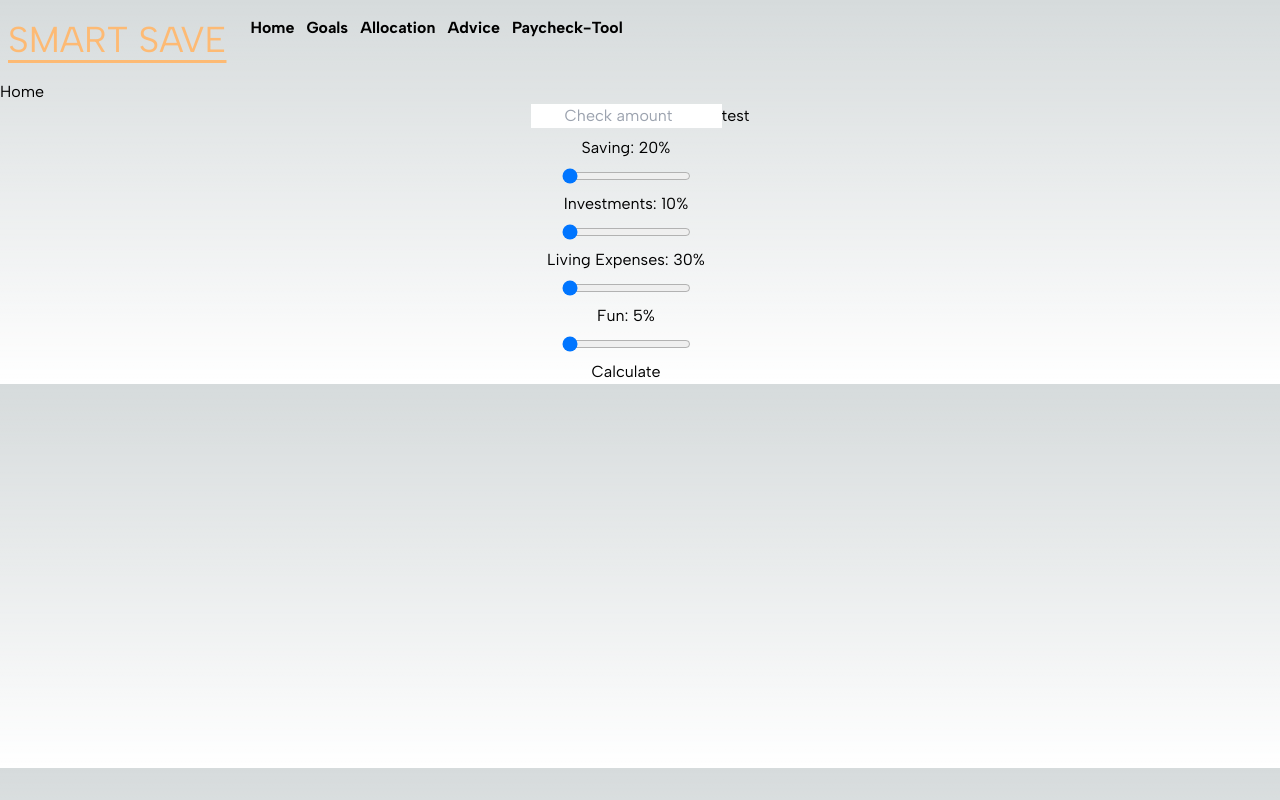
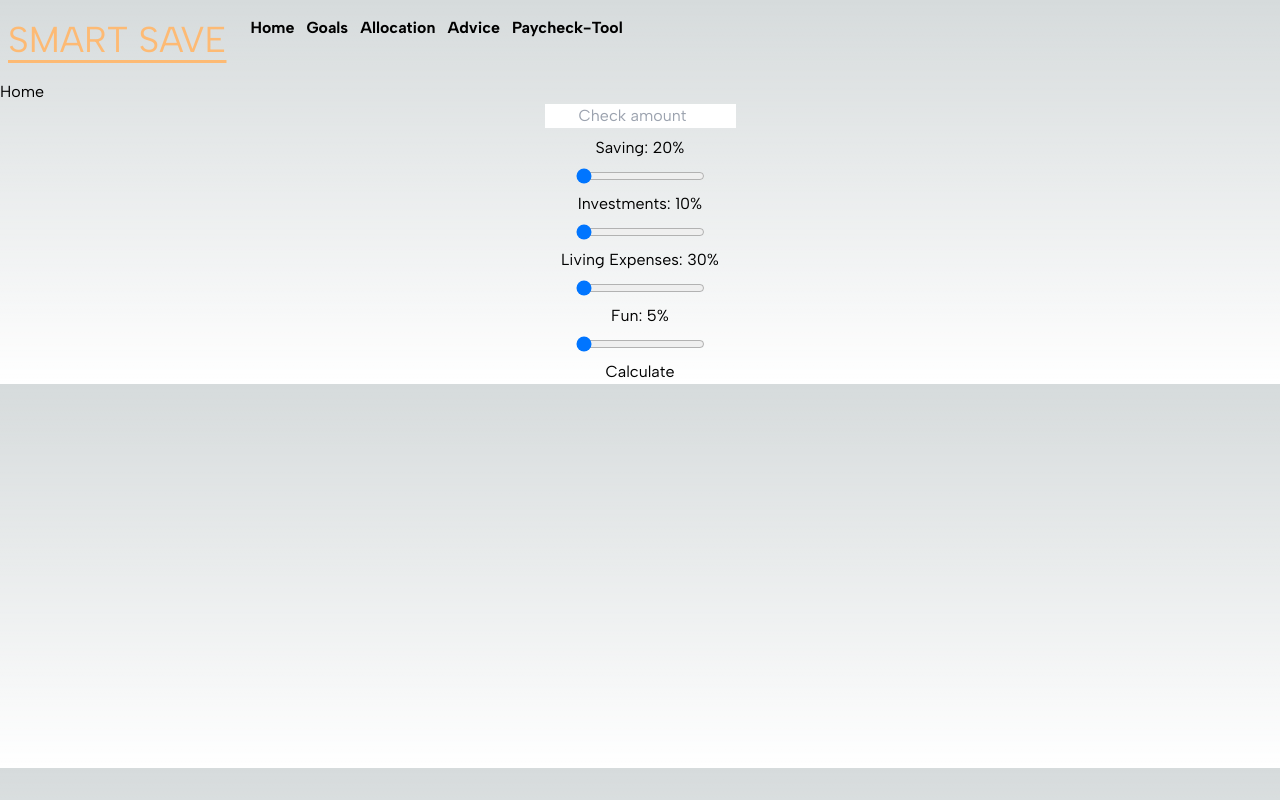
Before and after one commit to 00gigs/paycheckCalc, a Next.js app: page / in a window 1280 px wide. Built offline with nearby package versions, Linux system fonts and the light colour scheme.

Commit message:
commit 2

```diff
--- a/app/components/CheckCalc.jsx
+++ b/app/components/CheckCalc.jsx
@@ -37,9 +37,7 @@ const CheckCalc = () => {
         onChange={(e) => setFunValue(e.target.value)}></input>
         <button>Calculate</button>
         </form>
-       <h1>
-        test
-       </h1>
+
     </div>
   )
 }
```
